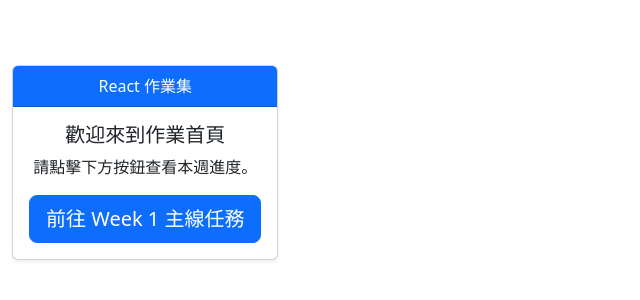
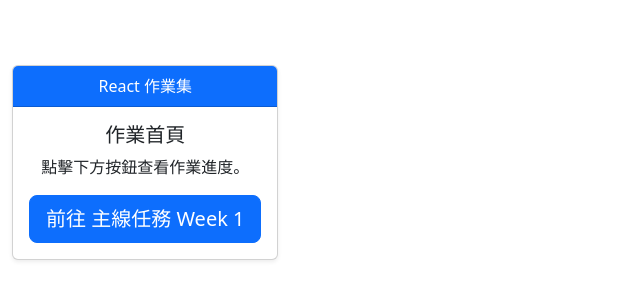
Before and after one commit to blueskycm/react-weekly-tasks, a React (Vite) app: page / in a window 1280 px wide. Shown: the part 262-562 px from the top of the page, without its empty margins (0-640 px from the left). Built offline with nearby package versions, Linux system fonts and the light colour scheme.

Commit message:
Week 1 修改按鈕和錯字

```diff
--- a/src/App.jsx
+++ b/src/App.jsx
@@ -1,7 +1,7 @@
 import { HashRouter, Routes, Route, Link } from 'react-router-dom';
-import Week1 from './pages/week1'; // 引入剛剛寫好的 Week1 頁面
+import Week1 from './pages/week1';
 
-// 這是首頁元件 (Home)
+// 首頁元件
 function Home() {
   return (
     <div className="container mt-5">
@@ -10,12 +10,11 @@
           React 作業集
         </div>
         <div className="card-body">
-          <h5 className="card-title">歡迎來到作業首頁</h5>
-          <p className="card-text">請點擊下方按鈕查看本週進度。</p>
+          <h5 className="card-title">作業首頁</h5>
+          <p className="card-text">點擊下方按鈕查看作業進度。</p>
 
-          {/* 這裡使用 Link 來切換頁面，不要用 <a href> */}
           <Link to="/week1" className="btn btn-primary btn-lg">
-            前往 Week 1 主線任務
+            前往 主線任務 Week 1
           </Link>
         </div>
       </div>
@@ -23,7 +22,7 @@
   );
 }
 
-// 這是主程式，負責管理路由
+// 路由位置
 function App() {
   return (
     <HashRouter>
```
